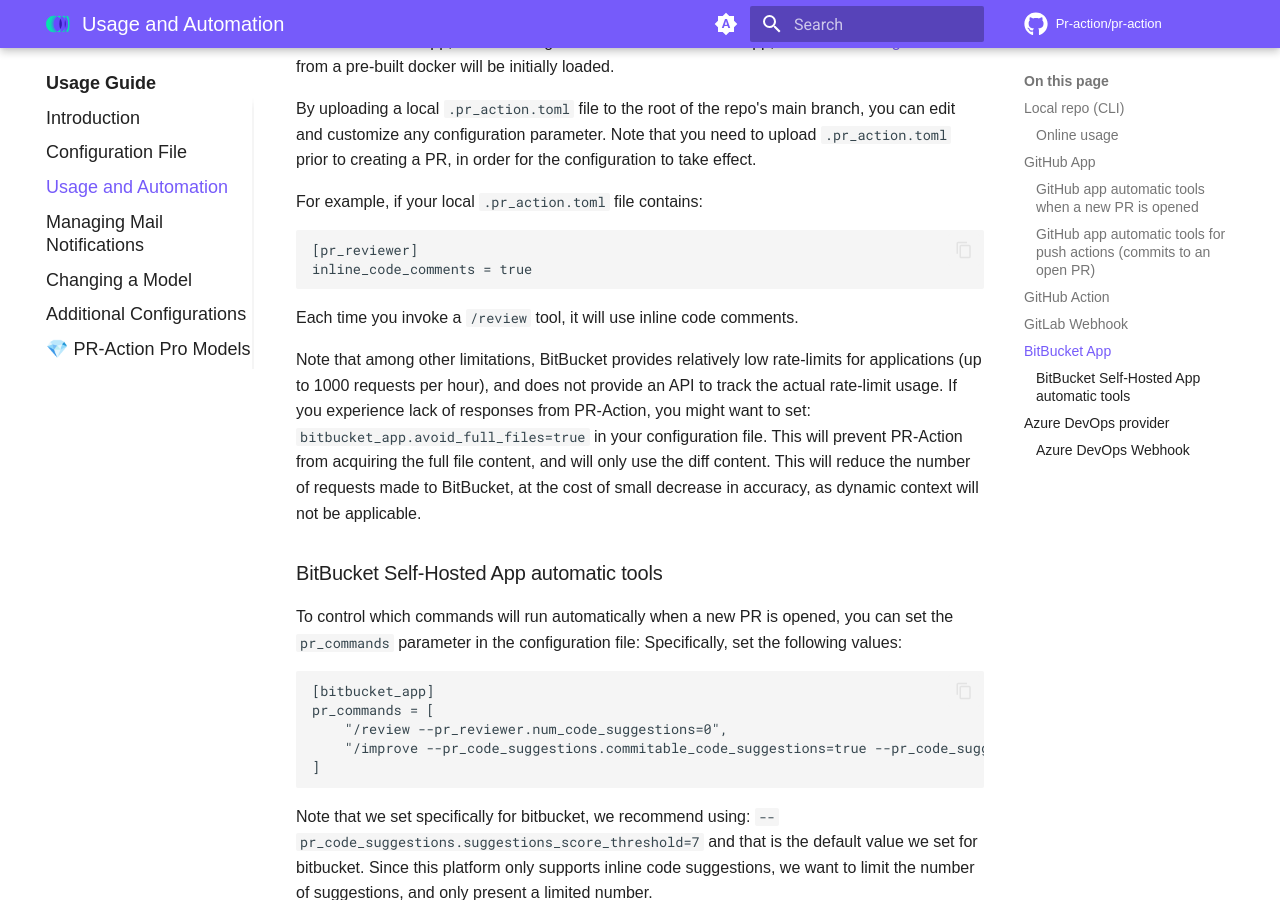
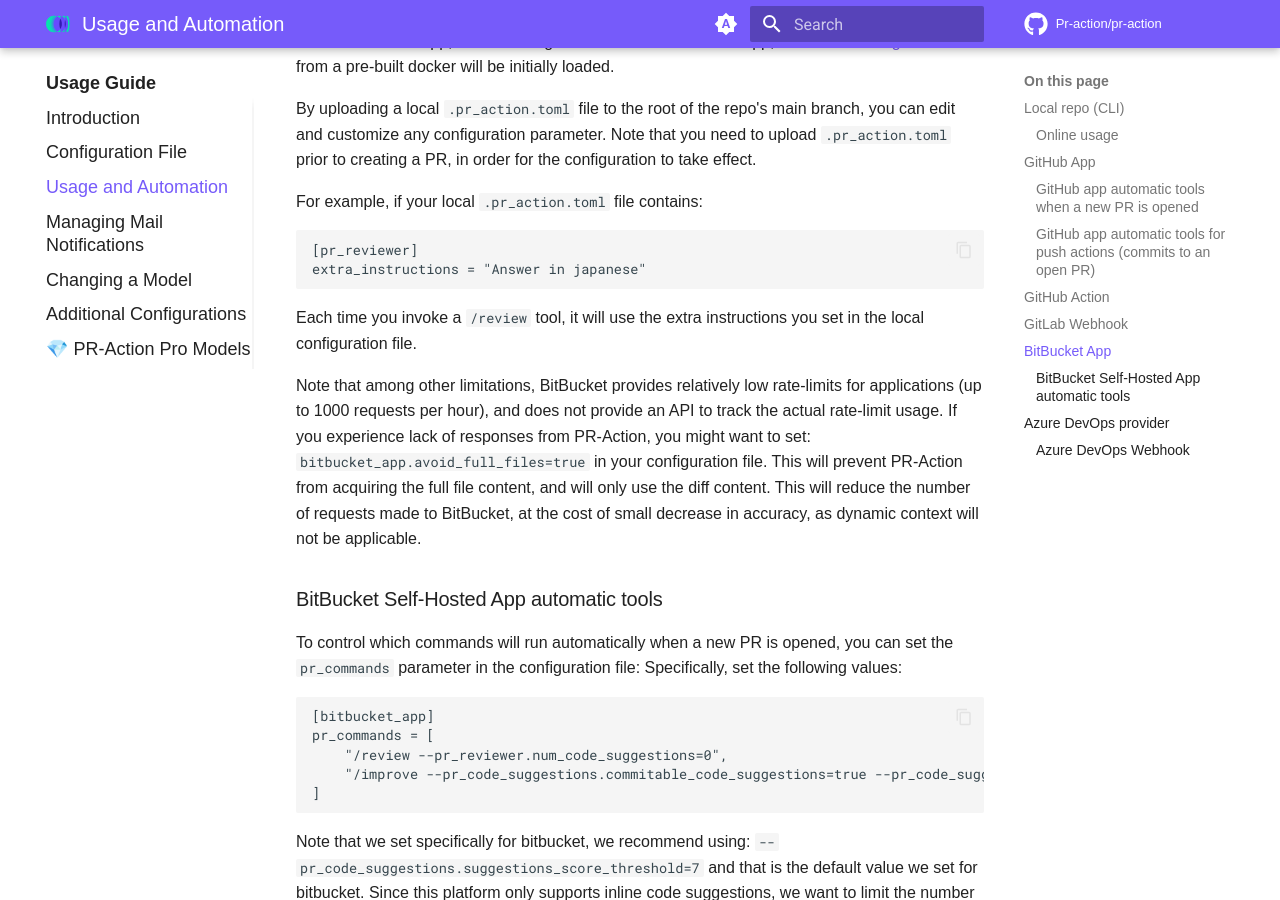
Before and after one commit to pr-action/pr-action.github.io, an MkDocs documentation site: the page built from docs/docs/usage-guide/automations_and_usage.md, in a window 1280 px wide and 900 px high, scrolled down 4773 px. Built offline with MkDocs 1.6.1 and Material for MkDocs 9.7.7, drawn with Linux system fonts in a browser that asks for light colours; comment, search, counter and statistics services are not loaded.

Commit message:
update docs Beta

````diff
--- a/docs/docs/usage-guide/automations_and_usage.md
+++ b/docs/docs/usage-guide/automations_and_usage.md
@@ -9,7 +9,7 @@
 - **Reflect**:      `python -m pr_action.cli --pr_url=<pr_url>  reflect`
 - **Update Changelog**:      `python -m pr_action.cli --pr_url=<pr_url>  update_changelog`
 
-`<pr_url>` is the url of the relevant PR (for example: [#50](https://github.com/Pr-action/pr-action/pull/50)).
+`<pr_url>` is the url of the relevant PR (for example: [#50](https://github.com/pr-action/pr-action/pull/50)).
 
 **Notes:**
 
@@ -28,7 +28,7 @@
 
 (3)
 
-**git provider**: The [git_provider](https://github.com/Pr-action/pr-action/blob/main/pr_action/settings/configuration.toml#L5) field in a configuration file determines the GIT provider that will be used by PR-Action. Currently, the following providers are supported:
+**git provider**: The [git_provider](https://github.com/pr-action/pr-action/blob/main/pr_action/settings/configuration.toml#L5) field in a configuration file determines the GIT provider that will be used by PR-Action. Currently, the following providers are supported:
 `
 "github", "gitlab", "bitbucket", "azure", "codecommit", "local", "gerrit"
 `
@@ -39,7 +39,7 @@
 
 ### Online usage
 
-Online usage means invoking PR-Action tools by [comments](https://github.com/Pr-action/pr-action/pull/229#issuecomment-1695021901) on a PR.
+Online usage means invoking PR-Action tools by [comments](https://github.com/pr-action/pr-action/pull/229#issuecomment-1695021901) on a PR.
 Commands for invoking the different tools via comments:
 
 - **Review**:       `/review`
@@ -55,7 +55,7 @@
 ```
 /review --pr_reviewer.extra_instructions="..." --pr_reviewer.require_score_review=false
 ```
-Any configuration value in [configuration file](https://github.com/Pr-action/pr-action/blob/main/pr_action/settings/configuration.toml) file can be similarly edited. Comment `/config` to see the list of available configurations.
+Any configuration value in [configuration file](https://github.com/pr-action/pr-action/blob/main/pr_action/settings/configuration.toml) file can be similarly edited. Comment `/config` to see the list of available configurations.
 
 
 ## GitHub App
@@ -66,7 +66,7 @@
 
 ### GitHub app automatic tools when a new PR is opened
 
-The [github_app](https://github.com/Pr-action/pr-action/blob/main/pr_action/settings/configuration.toml#L108) section defines GitHub app specific configurations.
+The [github_app](https://github.com/pr-action/pr-action/blob/main/pr_action/settings/configuration.toml#L108) section defines GitHub app specific configurations.
 
 The configuration parameter `pr_commands` defines the list of tools that will be **run automatically** when a new PR is opened.
 ```
@@ -133,7 +133,7 @@
 Review result is output as JSON to `steps.{step-id}.outputs.review` property.
 The JSON structure is equivalent to the yaml data structure defined in [pr_reviewer_prompts.toml](https://github.com/idubnori/pr-action/blob/main/pr_action/settings/pr_reviewer_prompts.toml).
 
-Note that you can give additional config parameters by adding environment variables to `.github/workflows/pr_action.yml`, or by using a `.pr_action.toml` [configuration file](https://pr-action.khulnasoft.com/usage-guide/configuration_options/#global-configuration-file) in the root of your repo
+Note that you can give additional config parameters by adding environment variables to `.github/workflows/pr_action.yml`, or by using a `.pr_action.toml` [configuration file](https://pr-action-docs.codium.ai/usage-guide/configuration_options/#global-configuration-file) in the root of your repo
 
 For example, you can set an environment variable: `pr_description.publish_labels=false`, or add a `.pr_action.toml` file with the following content:
 ```
@@ -168,17 +168,17 @@
 Note that to use the 'handle_push_trigger' feature, you need to give the gitlab webhook also the "Push events" scope.
 
 ## BitBucket App
-Similar to GitHub app, when running PR-Action from BitBucket App, the default [configuration file](https://github.com/Pr-action/pr-action/blob/main/pr_action/settings/configuration.toml) from a pre-built docker will be initially loaded.
+Similar to GitHub app, when running PR-Action from BitBucket App, the default [configuration file](https://github.com/pr-action/pr-action/blob/main/pr_action/settings/configuration.toml) from a pre-built docker will be initially loaded.
 
 By uploading a local `.pr_action.toml` file to the root of the repo's main branch, you can edit and customize any configuration parameter. Note that you need to upload `.pr_action.toml` prior to creating a PR, in order for the configuration to take effect.
 
 For example, if your local `.pr_action.toml` file contains:
 ```
 [pr_reviewer]
-inline_code_comments = true
+extra_instructions = "Answer in japanese"
 ```
 
-Each time you invoke a `/review` tool, it will use inline code comments.
+Each time you invoke a `/review` tool, it will use the extra instructions you set in the local configuration file.
 
 
 Note that among other limitations, BitBucket provides relatively low rate-limits for applications (up to 1000 requests per hour), and does not provide an API to track the actual rate-limit usage.
````
